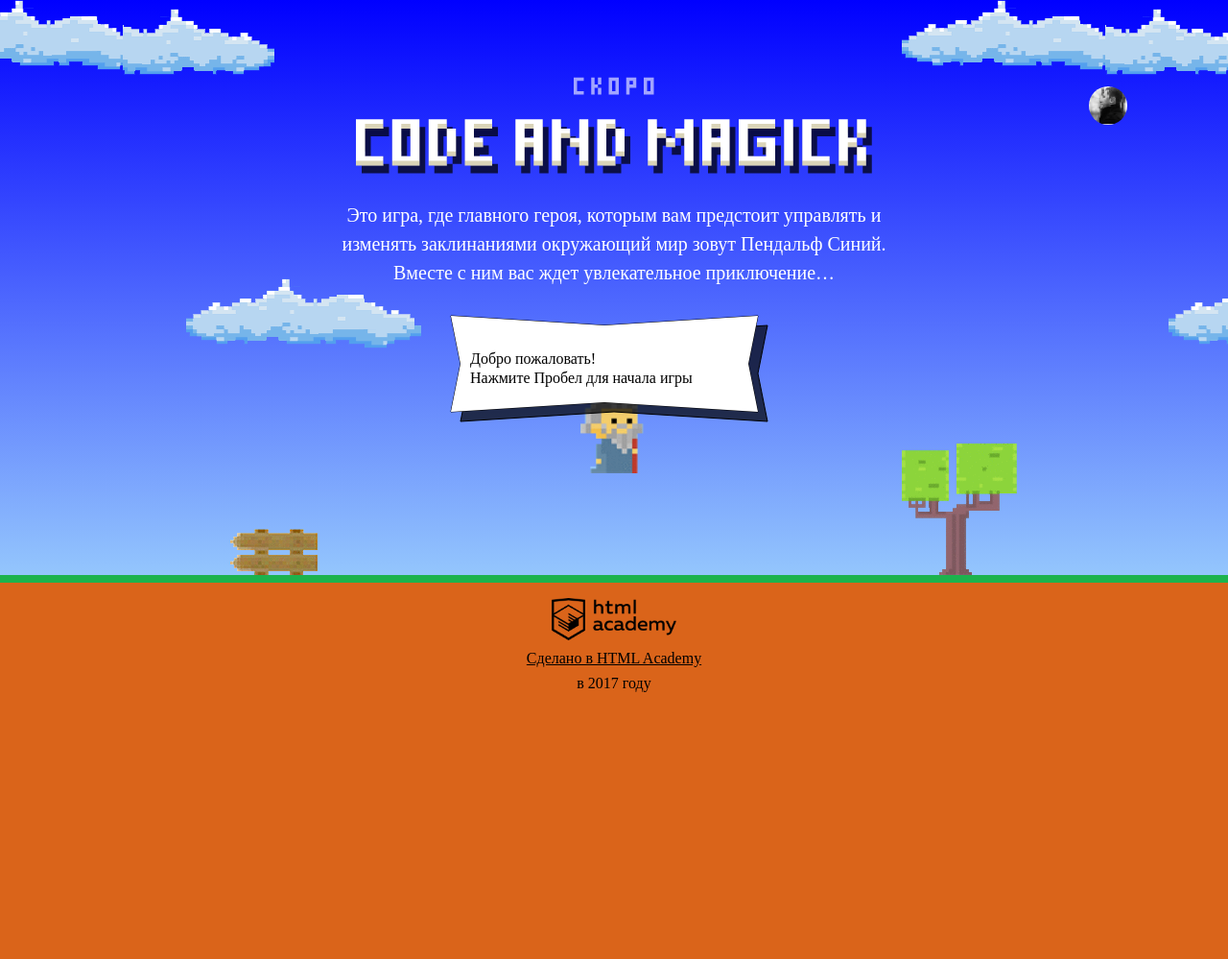
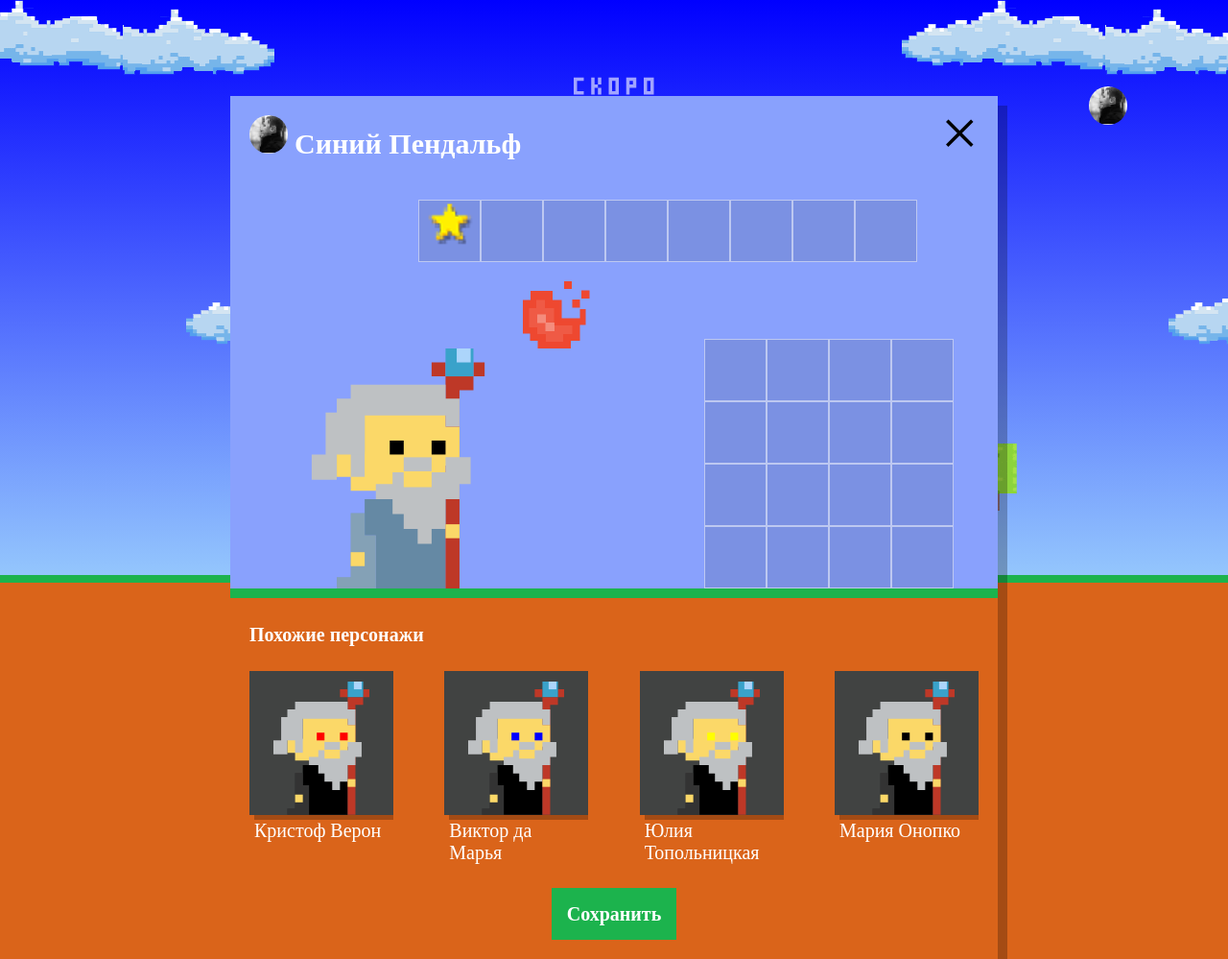
Before and after one commit to twelwet/352625-code-and-magick-1, a website: page index.html in a window 1280 px wide. Shown: the whole page at 96% size. Before the commit the page ends 800 px from the top, so only its background shows below. Drawn offline with Linux system fonts and the light colour scheme; a web font is replaced by a local one.

Commit message:
Выполнил задание #8 Учебный проект: нас орда

```diff
--- a/index.html
+++ b/index.html
@@ -190,6 +190,7 @@
     return height / 3;
   }
 </script>
+<script src="js/setup.js"></script>
 <script src="./js/stat.js"></script>
 <script src="./js/game.js"></script>
 
--- /dev/null
+++ b/js/setup.js
@@ -0,0 +1,98 @@
+// setup.js
+'use strict';
+
+// Задаем константы
+var WIZARD_NAMES = [
+  'Иван',
+  'Хуан Себастьян',
+  'Мария',
+  'Кристоф',
+  'Виктор',
+  'Юлия',
+  'Люпита',
+  'Вашингтон'
+];
+
+var WIZARD_SURNAMES = [
+  'да Марья',
+  'Верон',
+  'Мирабелла',
+  'Вальц',
+  'Онопко',
+  'Топольницкая',
+  'Нионго',
+  'Ирвинг'
+];
+
+var WIZARD_COAT_COLOR = [
+  'rgb(101, 137, 164)',
+  'rgb(241, 43, 107)',
+  'rgb(146, 100, 161)',
+  'rbg(56, 159, 117)',
+  'rbg(215, 210, 55)',
+  'rbg(0, 0, 0)'
+];
+
+var WIZARD_EYES_COLOR = [
+  'black',
+  'red',
+  'blue',
+  'yellow',
+  'green'
+];
+
+var WIZARD_QUANTITY = 4;
+
+// Находим DIV всплывающего окна с настройками мага
+var userDialog = document.querySelector('.setup');
+
+// Удалим класс 'hidden'
+userDialog.classList.remove('hidden');
+
+// Находим пустой DIV списка похожих персонажей
+var similarListElement = userDialog.querySelector('.setup-similar-list');
+
+// Находим TEMPLATE похожего персонажа
+var similarWizardTemplate = document.getElementById('similar-wizard-template').content;
+
+// Объявляем функцию генерации случайных данных
+var getRandomValue = function (x) {
+  return x[(Math.random() * (x.length - 1)).toFixed(0)];
+};
+
+// Объявляем переменную-массив похожих персонажей
+var wizards = new Array(WIZARD_QUANTITY);
+
+// Заполняем в цикле переменную-массив похожих персонажей
+// рандомными данными из соответствующих констант
+for (var i = 0; i < wizards.length; i++) {
+  wizards[i] = {
+    name: getRandomValue(WIZARD_NAMES),
+    surname: getRandomValue(WIZARD_SURNAMES),
+    coatColor: getRandomValue(WIZARD_COAT_COLOR),
+    eyesColor: getRandomValue(WIZARD_EYES_COLOR)
+  };
+}
+
+// Объявляем функцию создания DOM-элемента похожего персонажа
+var renderWizard = function (wizard) {
+  // Объявляем переменную, в которую клонируем шаблон похожего героя
+  var wizardElement = similarWizardTemplate.cloneNode(true);
+  // Задаем имя персонажа, цвет мантии, цвет глаз
+  wizardElement.querySelector('.setup-similar-label').textContent = wizard.name + ' ' + wizard.surname;
+  wizardElement.querySelector('.wizard-coat').style.fill = wizard.coatColor;
+  wizardElement.querySelector('.wizard-eyes').style.fill = wizard.eyesColor;
+  return wizardElement;
+};
+
+// Объявляем функцию заполнения блока DOM-элементами
+var drawAllWizards = function () {
+  var fragment = document.createDocumentFragment();
+  for (i = 0; i < wizards.length; i++) {
+    fragment.appendChild(renderWizard(wizards[i]));
+  }
+  similarListElement.appendChild(fragment);
+  userDialog.querySelector('.setup-similar').classList.remove('hidden');
+};
+
+drawAllWizards();
```
